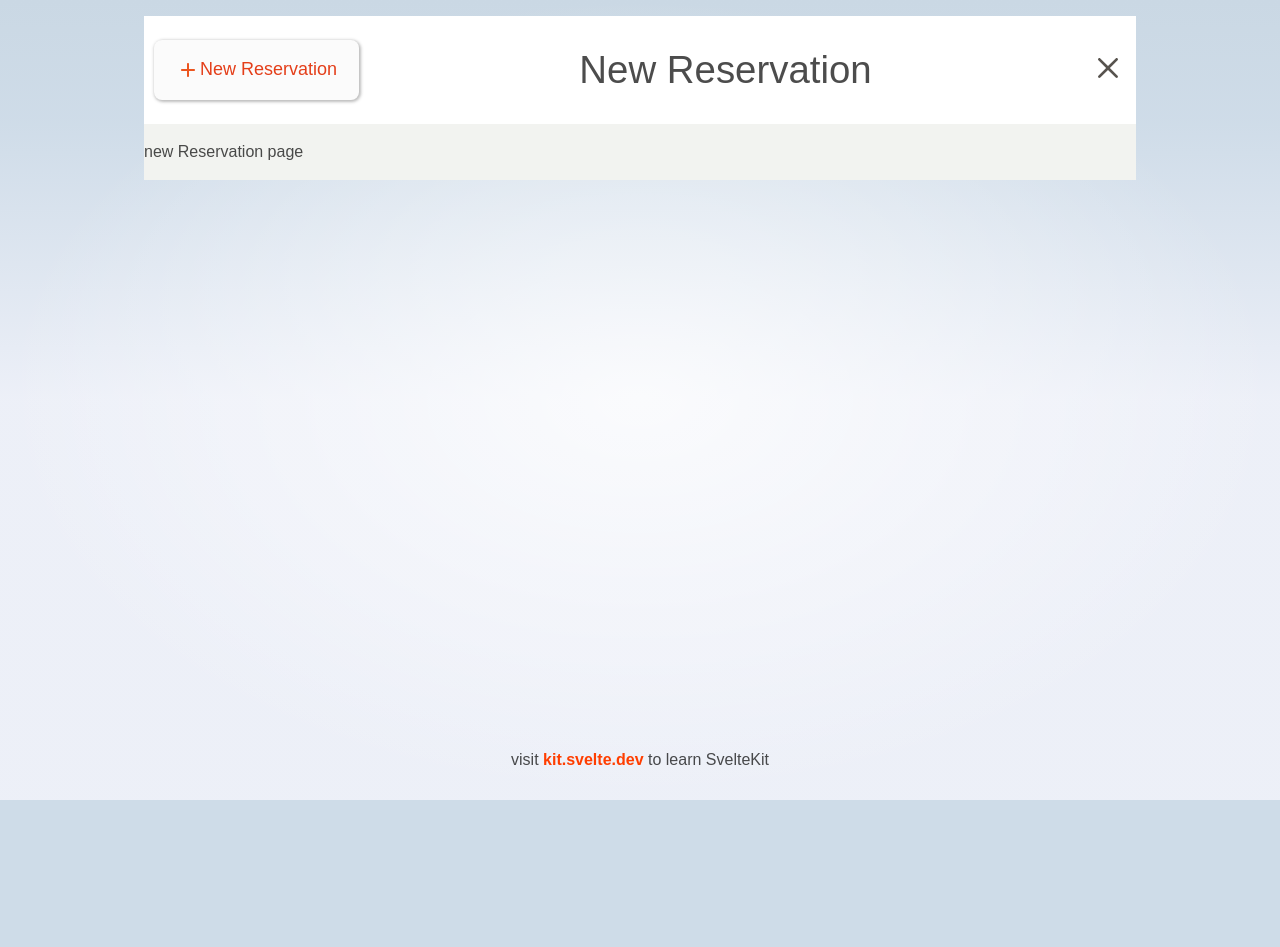
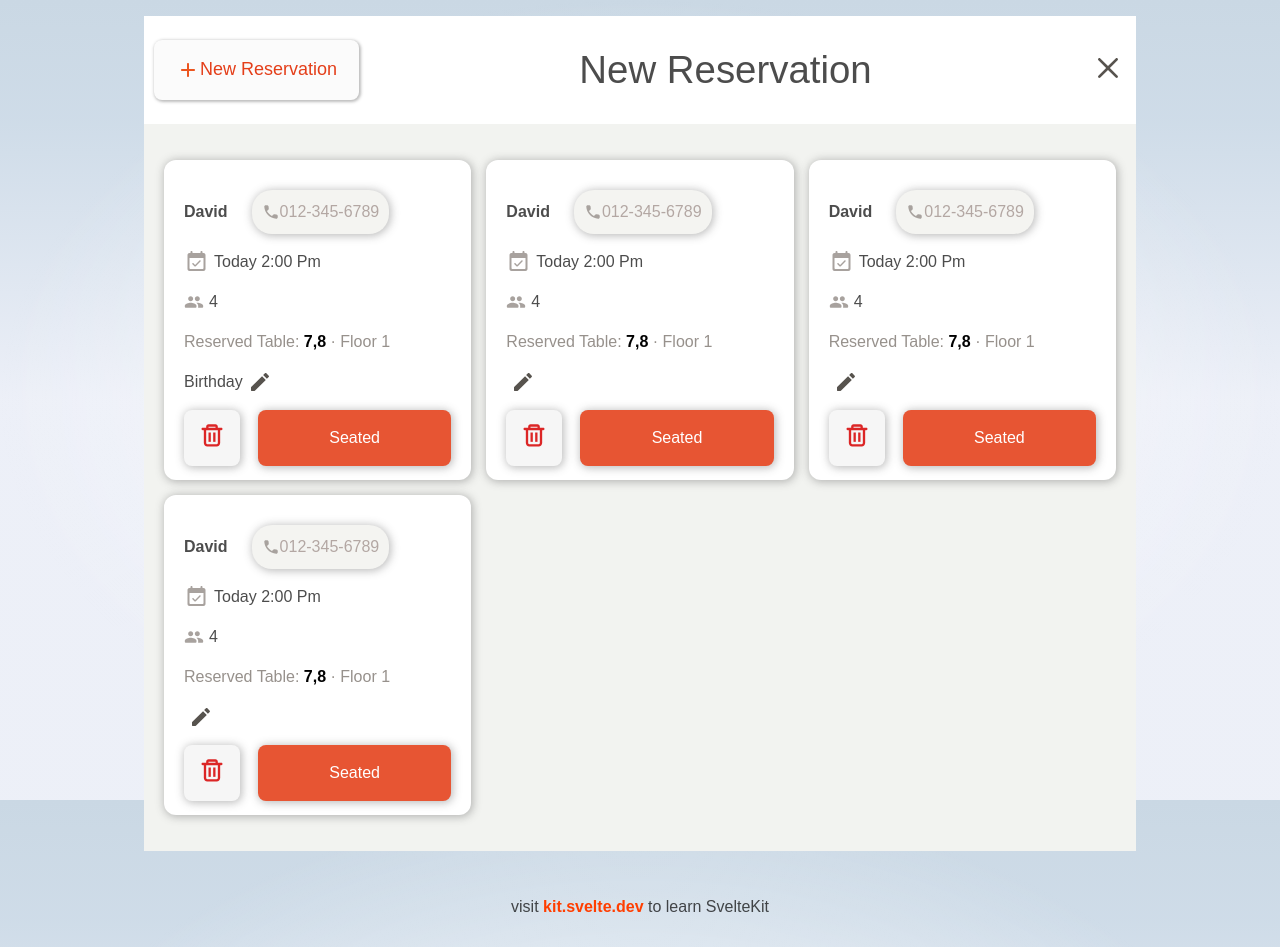
Before and after one commit to SeungGukYoo/yunaencos-project, a SvelteKit app: page / in a window 1280 px wide. Before the commit the page ends 800 px from the top, so only its background shows below. Built offline with nearby package versions, Linux system fonts and the light colour scheme.

Commit message:
fix: 불필요한 if 제거

```diff
--- a/src/routes/+page.svelte
+++ b/src/routes/+page.svelte
@@ -1,7 +1,5 @@
 <script lang="ts">
 	import List from './List.svelte';
-
-	import { handleMode } from '../store';
 </script>
 
 <svelte:head>
@@ -10,11 +8,7 @@
 </svelte:head>
 
 <section class="main">
-	{#if $handleMode}
-		<p>new Reservation page</p>
-	{:else}
-		<List />
-	{/if}
+	<List />
 </section>
 
 <style>
```
